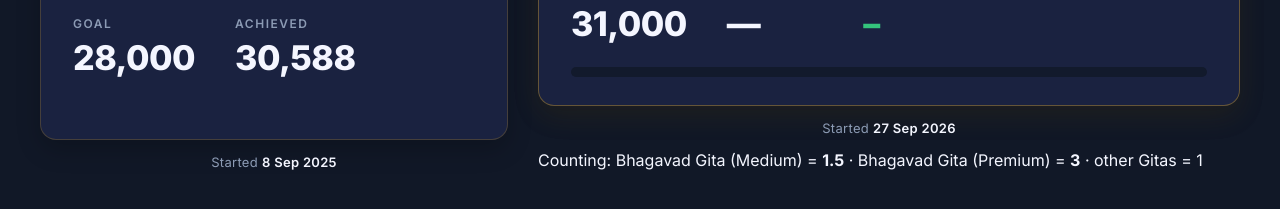
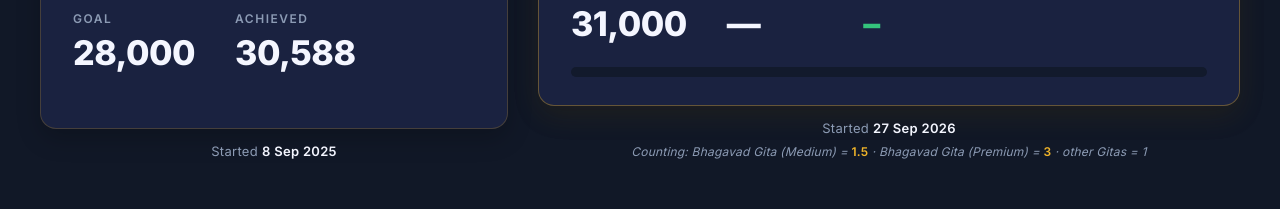
Before and after one commit to GuptaPrachur10/ltg2026, a plain HTML site: page index.html in a window 1280 px wide. Shown: the part 761-970 px from the top of the page. Drawn offline with nearby package versions, Linux system fonts and the light colour scheme; no server answers.

Commit message:
Add styles for count-note class
Added styles for count-note class to enhance UI.

```diff
--- a/style.css
+++ b/style.css
@@ -178,6 +178,22 @@ body {
     font-weight: 600;
 }
 
+/* 2026 side note on how Gitas are counted */
+.count-note {
+    text-align: center;
+    font-size: 12px;
+    font-style: italic;
+    color: var(--text-muted);
+    letter-spacing: 0.2px;
+    margin-top: -6px;
+}
+
+.count-note strong {
+    color: var(--accent-gold);
+    font-weight: 600;
+    font-style: normal;
+}
+
 .loading {
     color: var(--accent-gold);
     animation: pulse 1.5s infinite;
```
